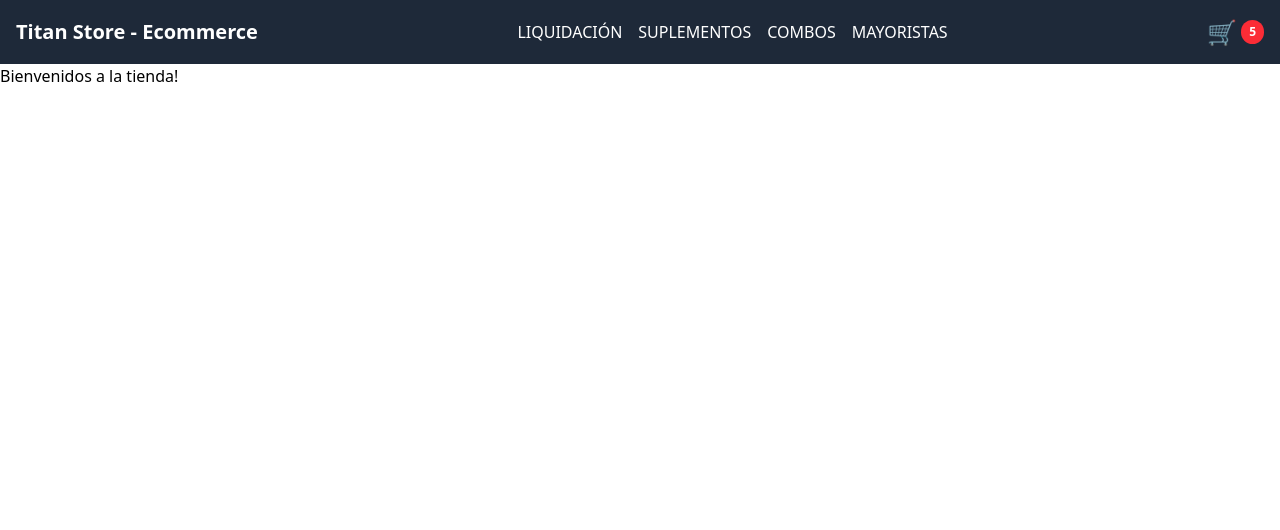
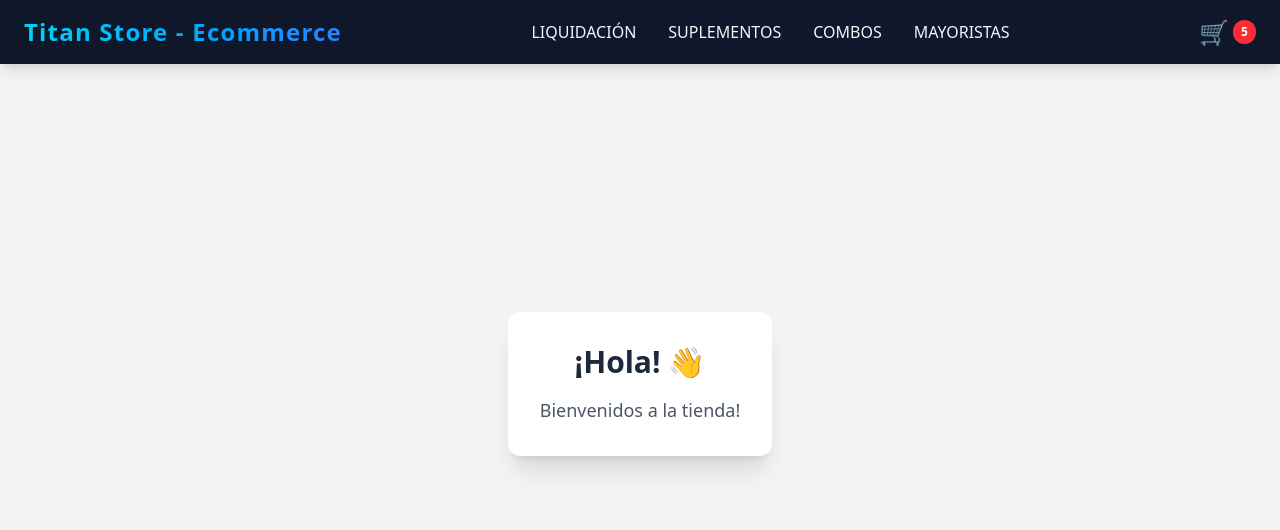
Before and after one commit to TinchoMerca/Proyecto_Final_React, a React (Vite) app: page / in a window 1280 px wide. Shown: the top 530 px of the page. Built offline with nearby package versions, Linux system fonts and the light colour scheme.

Commit message:
Ultimas mejoras de la 1er preentrega

```diff
--- a/src/components/ItemListContainer.jsx
+++ b/src/components/ItemListContainer.jsx
@@ -1,10 +1,20 @@
 import React from 'react'
 
-const ItemListContainer = ({mensaje}) => {
+const ItemListContainer = ({ mensaje }) => {
     return (
-        <div>
-            <h1>{mensaje}</h1>
+
+        <div className="min-h-[80vh] flex flex-col justify-center items-center bg-gray-100">
+
+            <div className="bg-white p-8 rounded-xl shadow-xl text-center max-w-md">
+                <h2 className="text-3xl font-bold text-slate-800 mb-4">
+                    ¡Hola! 👋
+                </h2>
+                <p className="text-lg text-gray-600">
+                    {mensaje}
+                </p>
+            </div>
         </div>
+
     )
 }
 
--- a/src/components/NavBar.jsx
+++ b/src/components/NavBar.jsx
@@ -1,25 +1,29 @@
 import React from 'react'
 import CartWidget from './CartWidget'
 
-const  NavBar = () => {
+const NavBar = () => {
     return (
-        <nav className="flex justify-between items-center p-4 bg-gray-800 text-white">
+        <nav className="flex justify-between items-center px-6 py-4 bg-slate-900 text-gray-100 shadow-lg sticky top-0 z-50">
 
             {/* {Nombre de la tienda} */}
-            <h2 className="text-xl font-bold">Titan Store - Ecommerce</h2>
+            <div className="flex items-center gap-2">
+                <h2 className="text-2xl font-bold tracking-wider text-transparent bg-clip-text bg-gradient-to-r from-cyan-400 to-blue-500">
+                    Titan Store - Ecommerce
+                </h2>
+            </div>
 
             {/* {Categorias} */}
-            <div className="flex gap-4">
+            <div className="hidden md:flex gap-8 font-medium">
 
-                <button className="hover:text-blue-400 cursor-pointer">LIQUIDACIÓN</button>
-                <button className="hover:text-blue-400 cursor-pointer">SUPLEMENTOS</button>
-                <button className="hover:text-blue-400 cursor-pointer">COMBOS</button>
-                <button className="hover:text-blue-400 cursor-pointer">MAYORISTAS</button>
+                <button className="hover:text-cyan-400 transition-colors duration-300">LIQUIDACIÓN</button>
+                <button className="hover:text-cyan-400 transition-colors duration-300">SUPLEMENTOS</button>
+                <button className="hover:text-cyan-400 transition-colors duration-300">COMBOS</button>
+                <button className="hover:text-cyan-400 transition-colors duration-300">MAYORISTAS</button>
 
             </div>
 
             {/* {Componente hijo} */}
-            <CartWidget/>
+            <CartWidget />
 
         </nav>
     )
```
